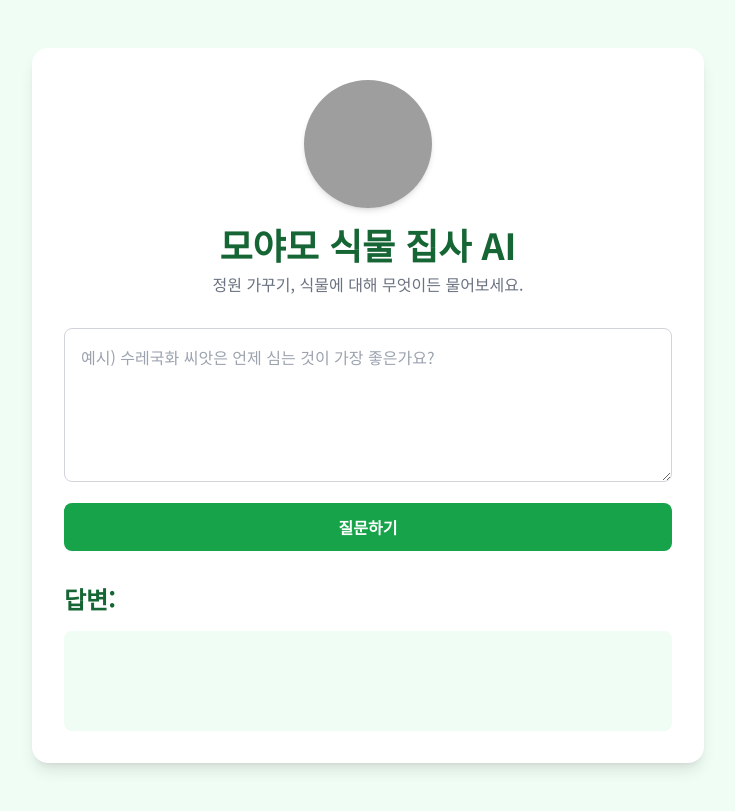
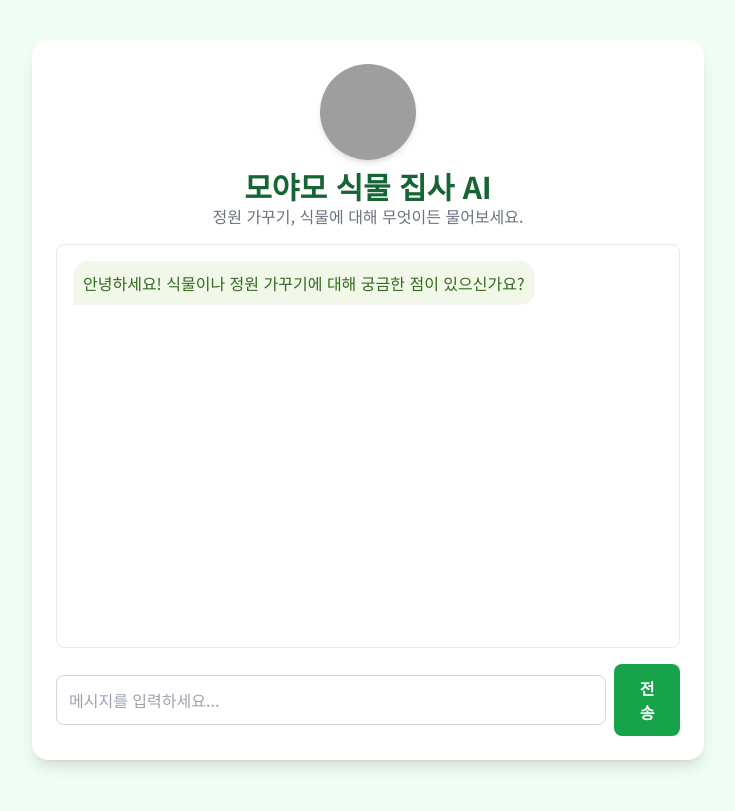
Before and after one commit to SeungJoonPark/moyamohelper, a Flask app: page / in a window 1280 px wide. Shown: the whole page, without its empty margins (272-1007 px from the left). After the commit the page ends 767 px from the top, so only its background shows below. Run offline with Flask 3, Linux system fonts and the light colour scheme; some libraries are stand-ins or nearby versions; grey boxes are pictures that could not be loaded.

Commit message:
Update index.html

```diff
--- a/templates/index.html
+++ b/templates/index.html
@@ -3,118 +3,145 @@
 <head>
     <meta charset="UTF-8">
     <meta name="viewport" content="width=device-width, initial-scale=1.0">
-    <title>🌿 모야모 식물 집사 AI에게 물어보세요^^</title>
-    <!-- Tailwind CSS for modern styling -->
+    <title>🌿 모야모 식물 집사 AI와 대화하기</title>
     <script src="https://cdn.tailwindcss.com"></script>
-    <!-- Google Fonts for a clean Korean font -->
     <link rel="preconnect" href="https://fonts.googleapis.com">
     <link rel="preconnect" href="https://fonts.gstatic.com" crossorigin>
     <link href="https://fonts.googleapis.com/css2?family=Noto+Sans+KR:wght@400;500;700&display=swap" rel="stylesheet">
     <style>
-        /* Apply the Noto Sans KR font to the body */
-        body {
-            font-family: 'Noto Sans KR', sans-serif;
-        }
-        /* Custom animation for the loading spinner */
-        @keyframes spin {
-            to {
-                transform: rotate(360deg);
-            }
-        }
-        .animate-spin {
-            animation: spin 1s linear infinite;
-        }
+        body { font-family: 'Noto Sans KR', sans-serif; }
+        /* Custom scrollbar for a cleaner look */
+        #chat-window::-webkit-scrollbar { width: 6px; }
+        #chat-window::-webkit-scrollbar-track { background: #f1f1f1; }
+        #chat-window::-webkit-scrollbar-thumb { background: #888; border-radius: 3px; }
+        #chat-window::-webkit-scrollbar-thumb:hover { background: #555; }
+        /* Animation for the loading spinner */
+        @keyframes spin { to { transform: rotate(360deg); } }
+        .animate-spin { animation: spin 1s linear infinite; }
     </style>
 </head>
-<body class="bg-green-50 text-gray-800 flex items-center justify-center min-h-screen py-12">
+<body class="bg-green-50 text-gray-800 flex flex-col items-center justify-center min-h-screen">
 
-    <main class="bg-white p-8 rounded-2xl shadow-lg w-full max-w-2xl mx-4">
+    <main class="bg-white p-6 rounded-2xl shadow-lg w-full max-w-2xl mx-4 flex flex-col h-[90vh] my-4">
 
-        <!-- Header Section -->
-        <div class="text-center mb-8">
-            <!-- Mascot Image -->
-            <img src="https://i.imgur.com/AIBkZlx.png" alt="식물 집사 마스코트" class="w-32 h-32 mx-auto mb-4 rounded-full shadow-md object-cover" onerror="this.onerror=null;this.src='https://placehold.co/128x128/EBF5EB/7F8C8D?text=Error';">
-
-            <h1 class="text-4xl font-bold text-green-800">모야모 식물 집사 AI</h1>
-            <p class="text-gray-500 mt-2">정원 가꾸기, 식물에 대해 무엇이든 물어보세요.</p>
+        <div class="text-center mb-4 flex-shrink-0">
+            <img src="https://i.imgur.com/AIBkZlx.png" alt="식물 집사 마스코트" class="w-24 h-24 mx-auto rounded-full shadow-md object-cover">
+            <h1 class="text-3xl font-bold text-green-800 mt-2">모야모 식물 집사 AI</h1>
+            <p class="text-gray-500">정원 가꾸기, 식물에 대해 무엇이든 물어보세요.</p>
         </div>
 
-        <!-- Input Section -->
-        <div class="space-y-4">
-            <textarea id="question" rows="5" class="w-full p-4 border border-gray-300 rounded-lg focus:ring-2 focus:ring-green-500 focus:border-green-500 transition duration-200" placeholder="예시) 수레국화 씨앗은 언제 심는 것이 가장 좋은가요?"></textarea>
-            <button id="askButton" onclick="send()" class="w-full bg-green-600 text-white font-bold py-3 px-4 rounded-lg hover:bg-green-700 focus:outline-none focus:ring-2 focus:ring-offset-2 focus:ring-green-500 transition duration-200 disabled:bg-gray-400 disabled:cursor-not-allowed">
-                질문하기
-            </button>
+        <div id="chat-window" class="flex-grow border border-gray-200 rounded-lg p-4 overflow-y-auto mb-4 space-y-4">
+            <div class="model-message">안녕하세요! 식물이나 정원 가꾸기에 대해 궁금한 점이 있으신가요?</div>
         </div>
 
-        <!-- Response Section -->
-        <div class="mt-8">
-            <h2 class="text-2xl font-bold text-green-800 mb-4">답변:</h2>
-
-            <!-- Loading Indicator -->
-            <div id="loader" class="hidden items-center space-x-3 text-gray-600">
-                <div class="w-6 h-6 border-4 border-green-200 border-t-green-600 rounded-full animate-spin"></div>
-                <span>모야모에게 물어보는 중입니다... 잠시만 기다려 주세요.</span>
-            </div>
-
-            <!-- Response Content -->
-            <div id="response" class="p-4 bg-green-50 rounded-lg min-h-[100px] whitespace-pre-wrap text-gray-700"></div>
-        </div>
-
+        <form id="chat-form" class="flex-shrink-0 flex items-center space-x-2">
+            <input type="text" id="question" class="w-full p-3 border border-gray-300 rounded-lg focus:ring-2 focus:ring-green-500 focus:border-green-500 transition duration-200" placeholder="메시지를 입력하세요..." autocomplete="off">
+            <button id="askButton" type="submit" class="bg-green-600 text-white font-bold py-3 px-5 rounded-lg hover:bg-green-700 focus:outline-none focus:ring-2 focus:ring-offset-2 focus:ring-green-500 transition duration-200 disabled:bg-gray-400 disabled:cursor-not-allowed">
+                전송
+            </button>
+        </form>
     </main>
 
     <script>
-        // Get references to the DOM elements
+        const chatForm = document.getElementById("chat-form");
         const questionInput = document.getElementById("question");
         const askButton = document.getElementById("askButton");
-        const loader = document.getElementById("loader");
-        const responseContainer = document.getElementById("response");
+        const chatWindow = document.getElementById("chat-window");
 
-        async function send() {
-            // This function now only sends the user's raw question.
-            // The system context is handled by the server in app.py.
-            const userQuestion = questionInput.value;
+        // KEY CHANGE 1: Initialize an array to store the conversation history.
+        let chatHistory = [];
 
-            // Simple validation
-            if (!userQuestion.trim()) {
-                responseContainer.innerText = "질문을 입력해 주세요.";
-                return;
-            }
+        // Add a default welcome message to the history.
+        chatHistory.push({
+            role: 'model',
+            parts: [{ text: "안녕하세요! 식물이나 정원 가꾸기에 대해 궁금한 점이 있으신가요?" }]
+        });
 
-            // --- Start Loading State ---
-            askButton.disabled = true;
-            loader.classList.remove("hidden");
-            loader.classList.add("flex");
-            responseContainer.innerText = "";
+        // Listen for form submission instead of button click
+        chatForm.addEventListener('submit', async (e) => {
+            e.preventDefault(); // Prevent page reload
+            const userQuestion = questionInput.value.trim();
+
+            if (!userQuestion) return;
+
+            // --- Update UI and State ---
+            addMessage(userQuestion, 'user');
+            questionInput.value = ''; // Clear input field
+            setFormState(true); // Disable form
+
+            // Display a temporary loading message
+            const loaderElement = addMessage('', 'model', true);
 
             try {
+                // KEY CHANGE 2: Send the new question AND the entire history to the backend.
                 const res = await fetch("/ask", {
                     method: "POST",
-                    headers: {
-                        "Content-Type": "application/json"
-                    },
-                    // The body now only contains the user's question.
-                    body: JSON.stringify({ question: userQuestion })
+                    headers: { "Content-Type": "application/json" },
+                    body: JSON.stringify({
+                        question: userQuestion,
+                        history: chatHistory // Send the history
+                    })
                 });
 
                 const data = await res.json();
 
+                // Update the loading message with the actual response
+                loaderElement.innerHTML = data.error ? `오류: ${data.error}` : parseResponse(data.answer);
+                if (data.error) loaderElement.classList.add('error-message');
+
+
+                // KEY CHANGE 3: Update the history array with the new turn.
                 if (res.ok) {
-                    responseContainer.innerText = data.answer;
-                } else {
-                    responseContainer.innerText = `오류가 발생했습니다: ${data.error || '알 수 없는 오류'}`;
+                    chatHistory.push({ role: 'user', parts: [{ text: userQuestion }] });
+                    chatHistory.push({ role: 'model', parts: [{ text: data.answer }] });
                 }
 
             } catch (error) {
-                console.error("Fetch error:", error);
-                responseContainer.innerText = "요청을 보내는 중 문제가 발생했습니다. 네트워크 연결을 확인해 주세요.";
+                loaderElement.innerText = "요청 중 문제가 발생했습니다. 네트워크를 확인해 주세요.";
+                loaderElement.classList.add('error-message');
             } finally {
-                // --- End Loading State ---
-                askButton.disabled = false;
-                loader.classList.add("hidden");
-                loader.classList.remove("flex");
+                setFormState(false); // Re-enable form
+                chatWindow.scrollTop = chatWindow.scrollHeight; // Scroll to the latest message
             }
+        });
+
+        function setFormState(isLoading) {
+            askButton.disabled = isLoading;
+            questionInput.disabled = isLoading;
         }
+
+        // Helper function to add a message to the chat window
+        function addMessage(text, type, isLoading = false) {
+            const messageWrapper = document.createElement('div');
+            messageWrapper.className = `${type}-message`;
+
+            if (isLoading) {
+                messageWrapper.innerHTML = `<div class="flex items-center space-x-2"><div class="w-4 h-4 border-2 border-gray-200 border-t-gray-600 rounded-full animate-spin"></div><span>답변을 기다리는 중...</span></div>`;
+            } else {
+                messageWrapper.innerHTML = parseResponse(text);
+            }
+
+            chatWindow.appendChild(messageWrapper);
+            chatWindow.scrollTop = chatWindow.scrollHeight;
+            return messageWrapper; // Return the element to update it later if it's a loader
+        }
+
+        // Simple parser to render bold text from markdown `**text**`
+        function parseResponse(text) {
+            return text.replace(/\*\*(.*?)\*\*/g, '<strong>$1</strong>');
+        }
+
+        // Add specific Tailwind classes for message styling
+        // Note: Tailwind doesn't parse classes created in JS, so we add a style tag.
+        const styleSheet = document.createElement("style");
+        styleSheet.innerText = `
+            .user-message { background-color: #e1f5fe; color: #01579b; padding: 10px; border-radius: 15px 15px 0 15px; align-self: flex-end; max-width: 80%; }
+            .model-message { background-color: #f1f8e9; color: #33691e; padding: 10px; border-radius: 15px 15px 15px 0; align-self: flex-start; max-width: 80%; }
+            .error-message { background-color: #ffcdd2; color: #c62828; }
+            #chat-window { display: flex; flex-direction: column; }
+        `;
+        document.head.appendChild(styleSheet);
+
     </script>
 </body>
 </html>
```
